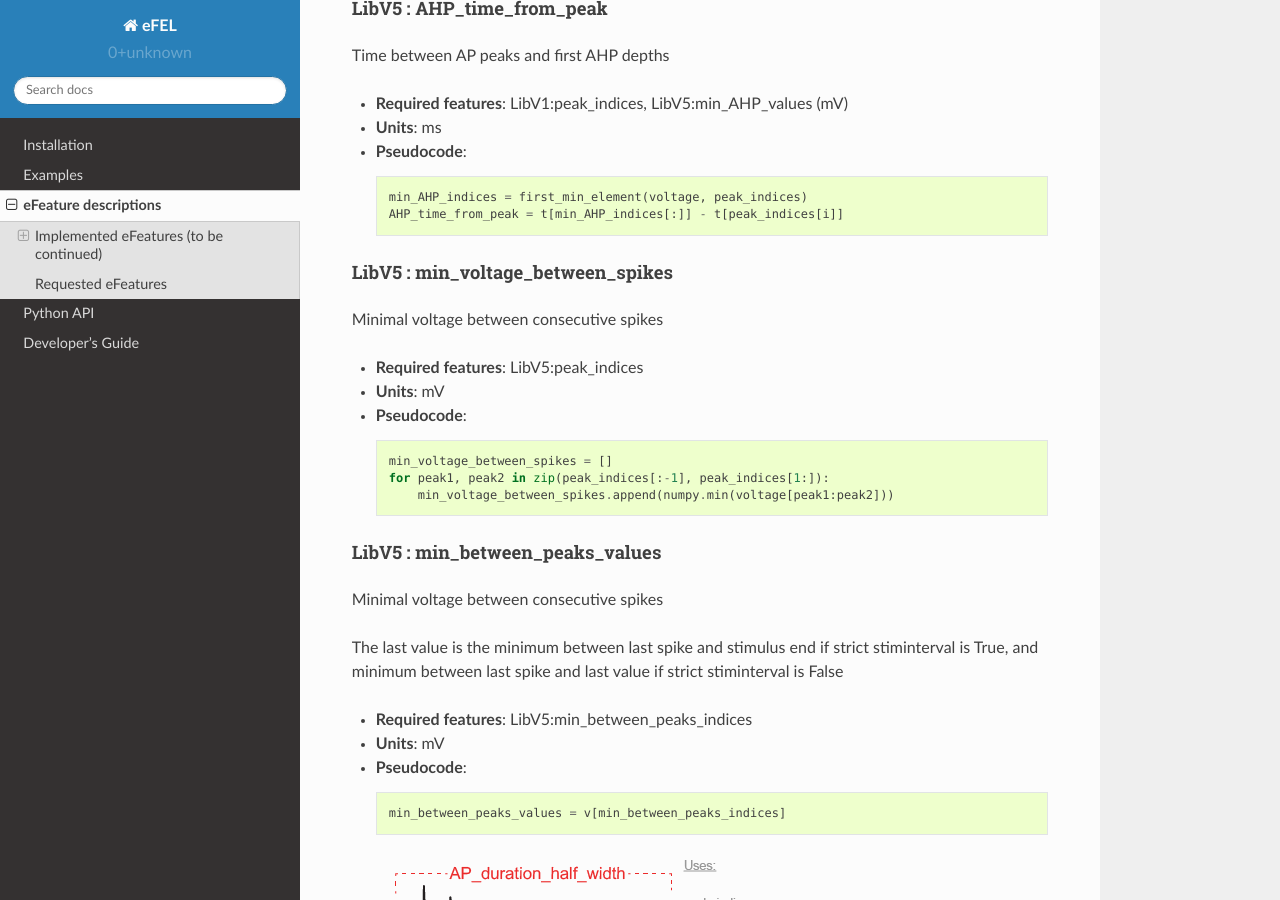
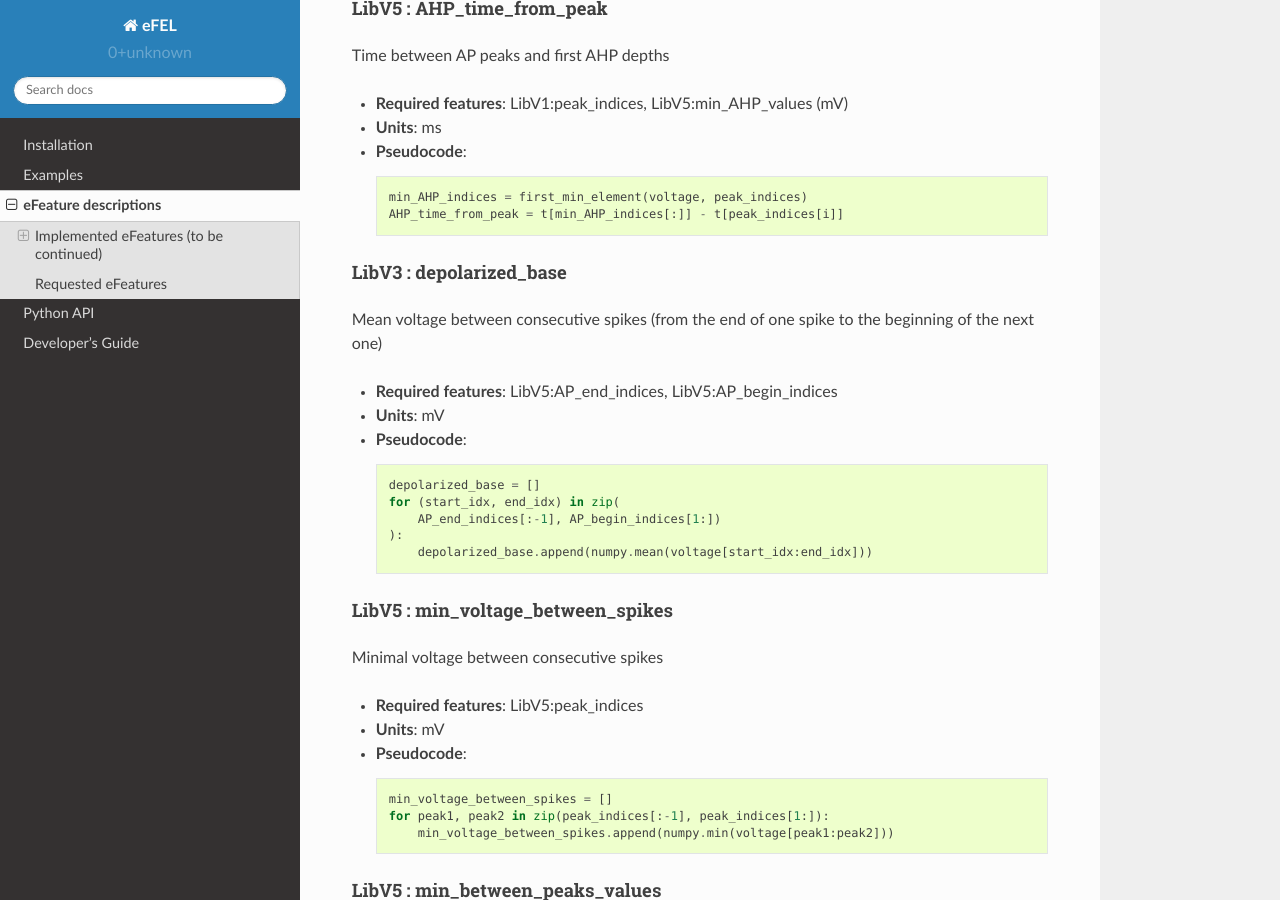
Before and after one commit to BlueBrain/eFEL, a Sphinx documentation site: the page built from docs/source/eFeatures.rst, in a window 1280 px wide and 900 px high, scrolled down 12161 px. Built offline with Sphinx 7.4.7 and the Read the Docs theme 2.0.0, drawn with Linux system fonts in a browser that asks for light colours.

Commit message:
Add doc, tests, and fix depolarized_base

```diff
--- a/docs/source/eFeatures.rst
+++ b/docs/source/eFeatures.rst
@@ -555,6 +555,22 @@ Time between AP peaks and first AHP depths
 
     min_AHP_indices = first_min_element(voltage, peak_indices)
     AHP_time_from_peak = t[min_AHP_indices[:]] - t[peak_indices[i]]
+
+LibV3 : depolarized_base
+~~~~~~~~~~~~~~~~~~~~~~~~
+
+Mean voltage between consecutive spikes
+(from the end of one spike to the beginning of the next one)
+
+- **Required features**: LibV5:AP_end_indices, LibV5:AP_begin_indices
+- **Units**: mV
+- **Pseudocode**: ::
+
+    depolarized_base = []
+    for (start_idx, end_idx) in zip(
+        AP_end_indices[:-1], AP_begin_indices[1:])
+    ):
+        depolarized_base.append(numpy.mean(voltage[start_idx:end_idx]))
 
 LibV5 : min_voltage_between_spikes
 ~~~~~~~~~~~~~~~~~~~~~~~~~~~~~~~~~~
```
Also changed, not shown: 2 other files.
